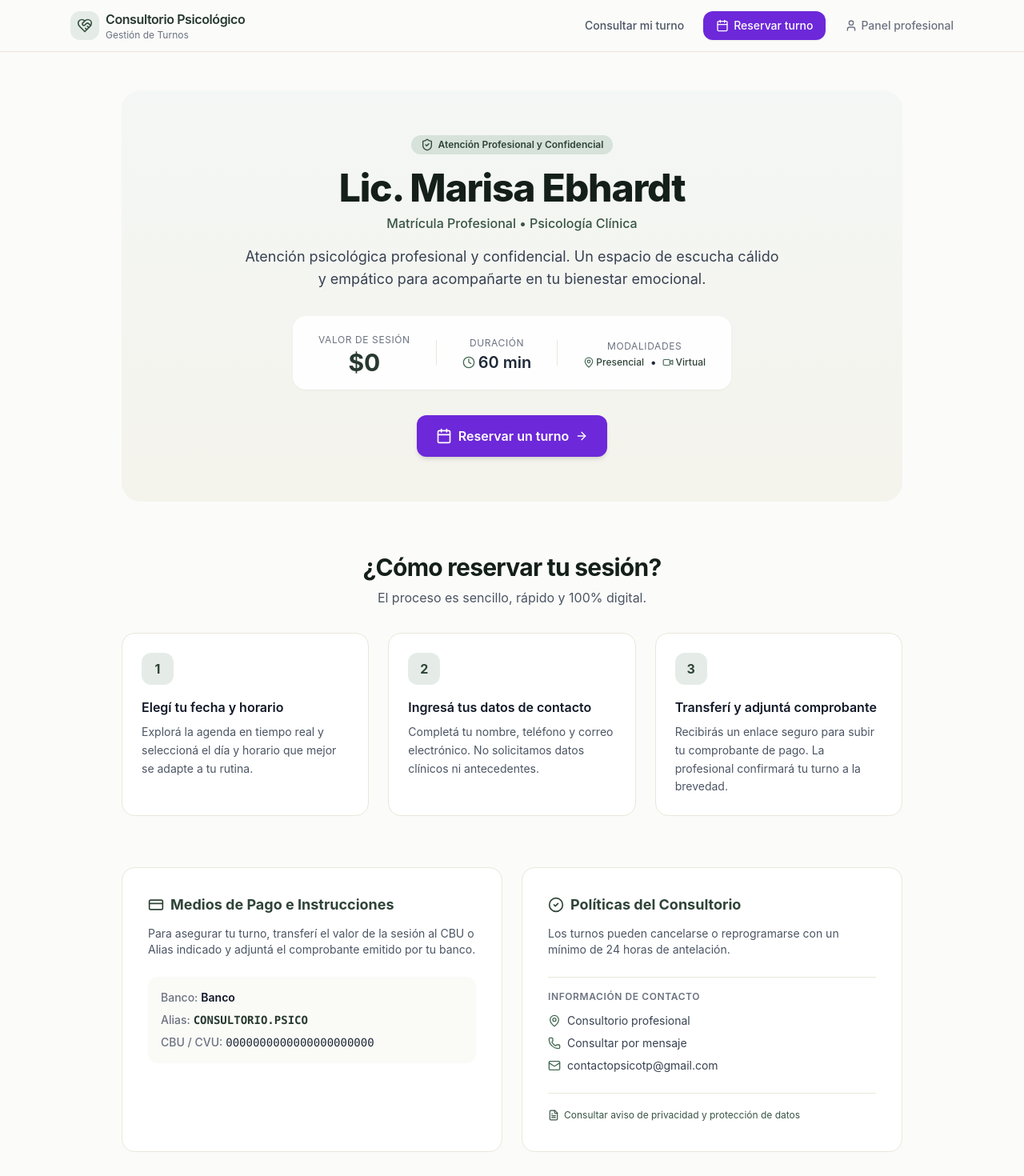
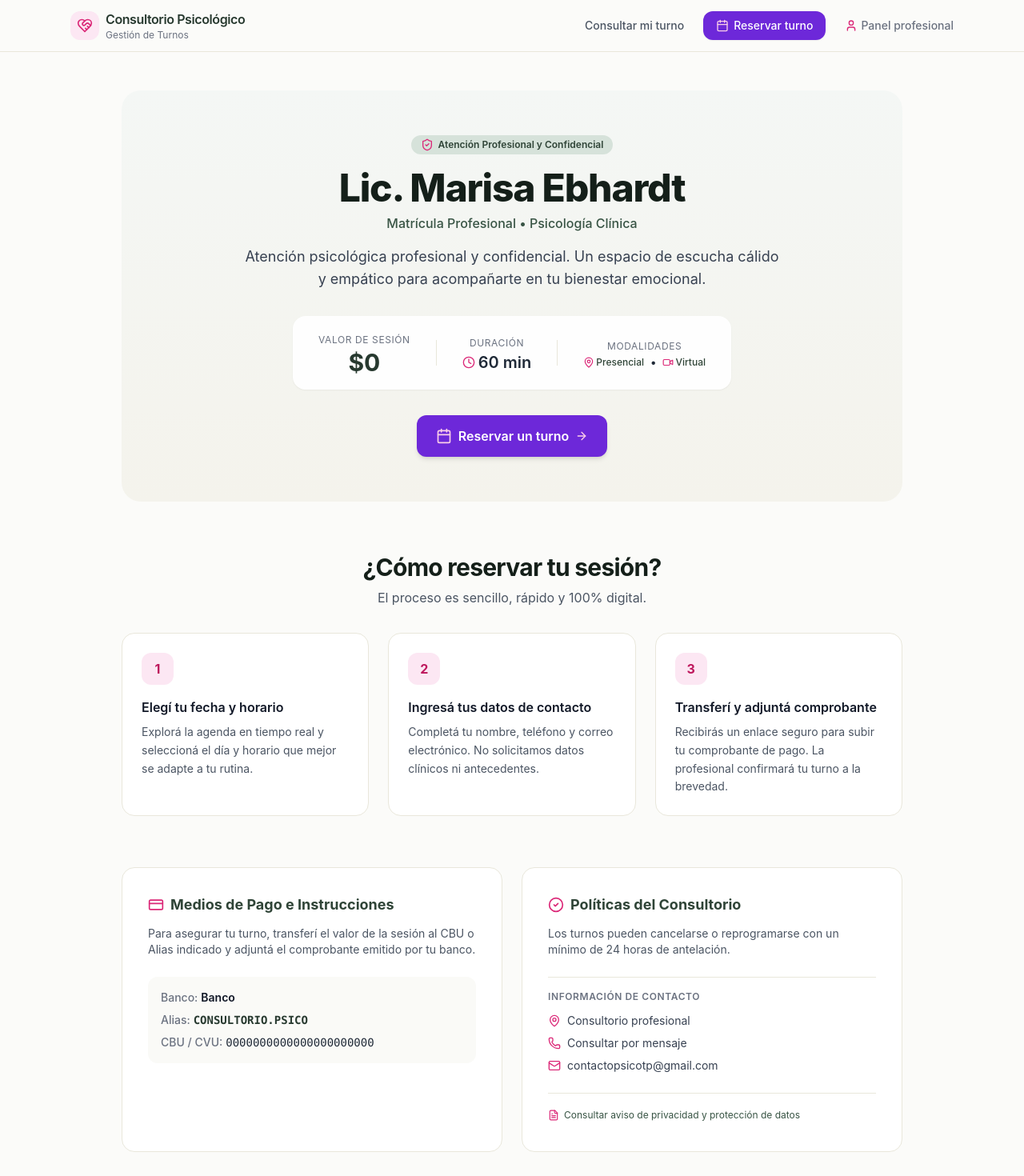
Before and after one commit to LautaroAlderete68/turnos-psicologia, a Next.js app: page / in a window 1280 px wide. Shown: the top 1470 px of the page at 80% size. Built offline with nearby package versions, Linux system fonts and the light colour scheme; no server answers; the database is empty.

Commit message:
Cambiar a rosa los iconos principales de inicio y navegación

```diff
--- a/src/app/layout.tsx
+++ b/src/app/layout.tsx
@@ -20,8 +20,8 @@ export default function RootLayout({
         <header className="sticky top-0 z-30 border-b border-warm-200 bg-[#FBFBF9]/95 backdrop-blur-md">
           <div className="mx-auto flex max-w-6xl items-center justify-between px-4 py-3 sm:px-6">
             <Link href="/" className="flex items-center gap-2 text-sage-800 transition hover:text-sage-900">
-              <span className="flex h-9 w-9 items-center justify-center rounded-xl bg-sage-100 text-sage-700">
-                <HeartHandshake className="h-5 w-5" />
+              <span className="flex h-9 w-9 items-center justify-center rounded-xl bg-pink-100 text-pink-700">
+                <HeartHandshake className="h-5 w-5 text-pink-600" />
               </span>
               <div>
                 <span className="block text-sm font-semibold tracking-tight text-sage-900 sm:text-base">
@@ -42,7 +42,7 @@ export default function RootLayout({
                 href="/reservar"
                 className="flex items-center gap-1.5 rounded-xl bg-violet-700 px-4 py-2 text-sm font-medium text-white shadow-sm transition hover:bg-violet-800 active:scale-95"
               >
-                <Calendar className="h-4 w-4" />
+                <Calendar className="h-4 w-4 text-pink-200" />
                 <span>Reservar turno</span>
               </Link>
               <Link
@@ -50,7 +50,7 @@ export default function RootLayout({
                 className="flex items-center gap-1 text-xs font-medium text-gray-500 transition hover:text-sage-800 sm:text-sm"
                 title="Acceso exclusivo psicóloga"
               >
-                <User className="h-4 w-4" />
+                <User className="h-4 w-4 text-pink-600" />
                 <span className="hidden sm:inline">Panel profesional</span>
               </Link>
             </nav>
--- a/src/app/page.tsx
+++ b/src/app/page.tsx
@@ -53,7 +53,7 @@ export default async function HomePage() {
       <section className="relative overflow-hidden rounded-3xl bg-gradient-to-b from-sage-50 to-warm-100 p-8 text-center sm:p-14">
         <div className="mx-auto max-w-2xl">
           <span className="inline-flex items-center gap-1.5 rounded-full bg-sage-200/70 px-3 py-1 text-xs font-semibold text-sage-800">
-            <ShieldCheck className="h-4 w-4" />
+            <ShieldCheck className="h-4 w-4 text-pink-600" />
             Atención Profesional y Confidencial
           </span>
 
@@ -81,7 +81,7 @@ export default async function HomePage() {
             <div className="text-center">
               <span className="text-xs uppercase tracking-wider text-gray-500">Duración</span>
               <p className="flex items-center justify-center gap-1 text-lg font-semibold text-gray-800 sm:text-xl">
-                <Clock className="h-4 w-4 text-sage-600" />
+                <Clock className="h-4 w-4 text-pink-600" />
                 {duration} min
               </p>
             </div>
@@ -91,13 +91,13 @@ export default async function HomePage() {
               <div className="flex items-center justify-center gap-2 text-sm font-medium text-gray-800">
                 {allowPresencial && (
                   <span className="flex items-center gap-0.5 text-xs text-sage-800">
-                    <MapPin className="h-3.5 w-3.5 text-sage-600" /> Presencial
+                    <MapPin className="h-3.5 w-3.5 text-pink-600" /> Presencial
                   </span>
                 )}
                 {allowPresencial && allowVirtual && <span>•</span>}
                 {allowVirtual && (
                   <span className="flex items-center gap-0.5 text-xs text-sage-800">
-                    <Video className="h-3.5 w-3.5 text-sage-600" /> Virtual
+                    <Video className="h-3.5 w-3.5 text-pink-600" /> Virtual
                   </span>
                 )}
               </div>
@@ -109,9 +109,9 @@ export default async function HomePage() {
               href="/reservar"
               className="flex w-full items-center justify-center gap-2 rounded-xl bg-violet-700 px-6 py-3.5 text-base font-semibold text-white shadow-md transition hover:bg-violet-800 hover:shadow-lg active:scale-98 sm:w-auto"
             >
-              <Calendar className="h-5 w-5" />
+              <Calendar className="h-5 w-5 text-pink-200" />
               <span>Reservar un turno</span>
-              <ArrowRight className="h-4 w-4" />
+              <ArrowRight className="h-4 w-4 text-pink-200" />
             </Link>
           </div>
         </div>
@@ -130,7 +130,7 @@ export default async function HomePage() {
 
         <div className="mt-8 grid gap-6 sm:grid-cols-3">
           <div className="rounded-2xl border border-warm-200 bg-white p-6 shadow-xs">
-            <div className="flex h-10 w-10 items-center justify-center rounded-xl bg-sage-100 font-bold text-sage-800">
+            <div className="flex h-10 w-10 items-center justify-center rounded-xl bg-pink-100 font-bold text-pink-700">
               1
             </div>
             <h3 className="mt-4 font-semibold text-gray-900">Elegí tu fecha y horario</h3>
@@ -140,7 +140,7 @@ export default async function HomePage() {
           </div>
 
           <div className="rounded-2xl border border-warm-200 bg-white p-6 shadow-xs">
-            <div className="flex h-10 w-10 items-center justify-center rounded-xl bg-sage-100 font-bold text-sage-800">
+            <div className="flex h-10 w-10 items-center justify-center rounded-xl bg-pink-100 font-bold text-pink-700">
               2
             </div>
             <h3 className="mt-4 font-semibold text-gray-900">Ingresá tus datos de contacto</h3>
@@ -150,7 +150,7 @@ export default async function HomePage() {
           </div>
 
           <div className="rounded-2xl border border-warm-200 bg-white p-6 shadow-xs">
-            <div className="flex h-10 w-10 items-center justify-center rounded-xl bg-sage-100 font-bold text-sage-800">
+            <div className="flex h-10 w-10 items-center justify-center rounded-xl bg-pink-100 font-bold text-pink-700">
               3
             </div>
             <h3 className="mt-4 font-semibold text-gray-900">Transferí y adjuntá comprobante</h3>
@@ -166,7 +166,7 @@ export default async function HomePage() {
         {/* Medios de Pago */}
         <div className="rounded-2xl border border-warm-200 bg-white p-6 sm:p-8">
           <div className="flex items-center gap-2 text-sage-800">
-            <CreditCard className="h-5 w-5" />
+            <CreditCard className="h-5 w-5 text-pink-600" />
             <h3 className="text-lg font-bold">Medios de Pago e Instrucciones</h3>
           </div>
           <p className="mt-3 text-sm text-gray-600">{paymentInstructions}</p>
@@ -193,7 +193,7 @@ export default async function HomePage() {
         <div className="flex flex-col justify-between rounded-2xl border border-warm-200 bg-white p-6 sm:p-8">
           <div>
             <div className="flex items-center gap-2 text-sage-800">
-              <CheckCircle2 className="h-5 w-5" />
+              <CheckCircle2 className="h-5 w-5 text-pink-600" />
               <h3 className="text-lg font-bold">Políticas del Consultorio</h3>
             </div>
             <p className="mt-3 text-sm text-gray-600">{cancellationPolicy}</p>
@@ -204,15 +204,15 @@ export default async function HomePage() {
               </h4>
               <ul className="mt-3 space-y-2 text-sm text-gray-700">
                 <li className="flex items-center gap-2">
-                  <MapPin className="h-4 w-4 text-sage-600" />
+                  <MapPin className="h-4 w-4 text-pink-600" />
                   <span>{address}</span>
                 </li>
                 <li className="flex items-center gap-2">
-                  <Phone className="h-4 w-4 text-sage-600" />
+                  <Phone className="h-4 w-4 text-pink-600" />
                   <span>{phone}</span>
                 </li>
                 <li className="flex items-center gap-2">
-                  <Mail className="h-4 w-4 text-sage-600" />
+                  <Mail className="h-4 w-4 text-pink-600" />
                   <span>{email}</span>
                 </li>
               </ul>
@@ -224,7 +224,7 @@ export default async function HomePage() {
               href="/privacidad"
               className="inline-flex items-center gap-1.5 text-xs text-sage-700 hover:text-sage-900 hover:underline"
             >
-              <FileText className="h-3.5 w-3.5" />
+              <FileText className="h-3.5 w-3.5 text-pink-600" />
               <span>Consultar aviso de privacidad y protección de datos</span>
             </Link>
           </div>
```
